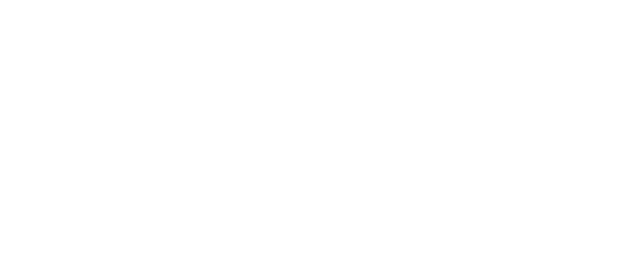
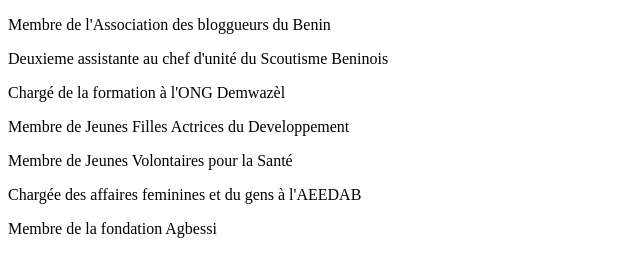
Before and after one commit to AichatouSalifou/git-mon-cv, a plain HTML site: page index.html in a window 1280 px wide. Shown: the whole page, without its empty margins (0-640 px from the left). Drawn offline with Linux system fonts and the light colour scheme.

Commit message:
mise en place de la structure Association

```diff
--- a/index.html
+++ b/index.html
@@ -8,6 +8,12 @@
     <link rel="stylesheet" href="style.css">
 </head>
 <body>
-
+    <p>Membre de l'Association des bloggueurs du Benin</p>
+    <p>Deuxieme assistante au chef d'unité du Scoutisme Beninois</p>
+    <p>Chargé de la formation à l'ONG Demwazèl</p>
+    <p>Membre de Jeunes Filles Actrices du Developpement</p>
+    <p>Membre de Jeunes Volontaires pour la Santé</p>
+    <p>Chargée des affaires feminines et du gens à l'AEEDAB</p>
+    <p>Membre de la fondation Agbessi</p>
 </body>
 </html>
```
